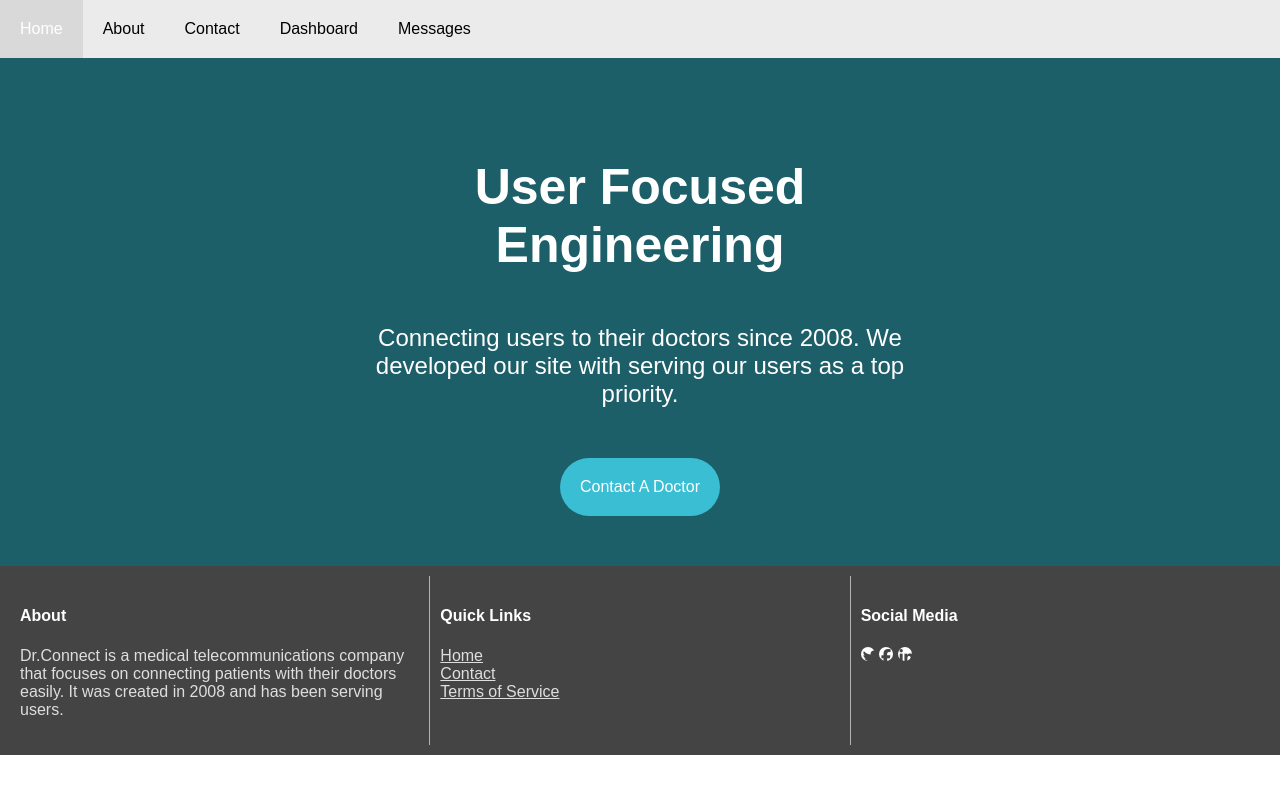
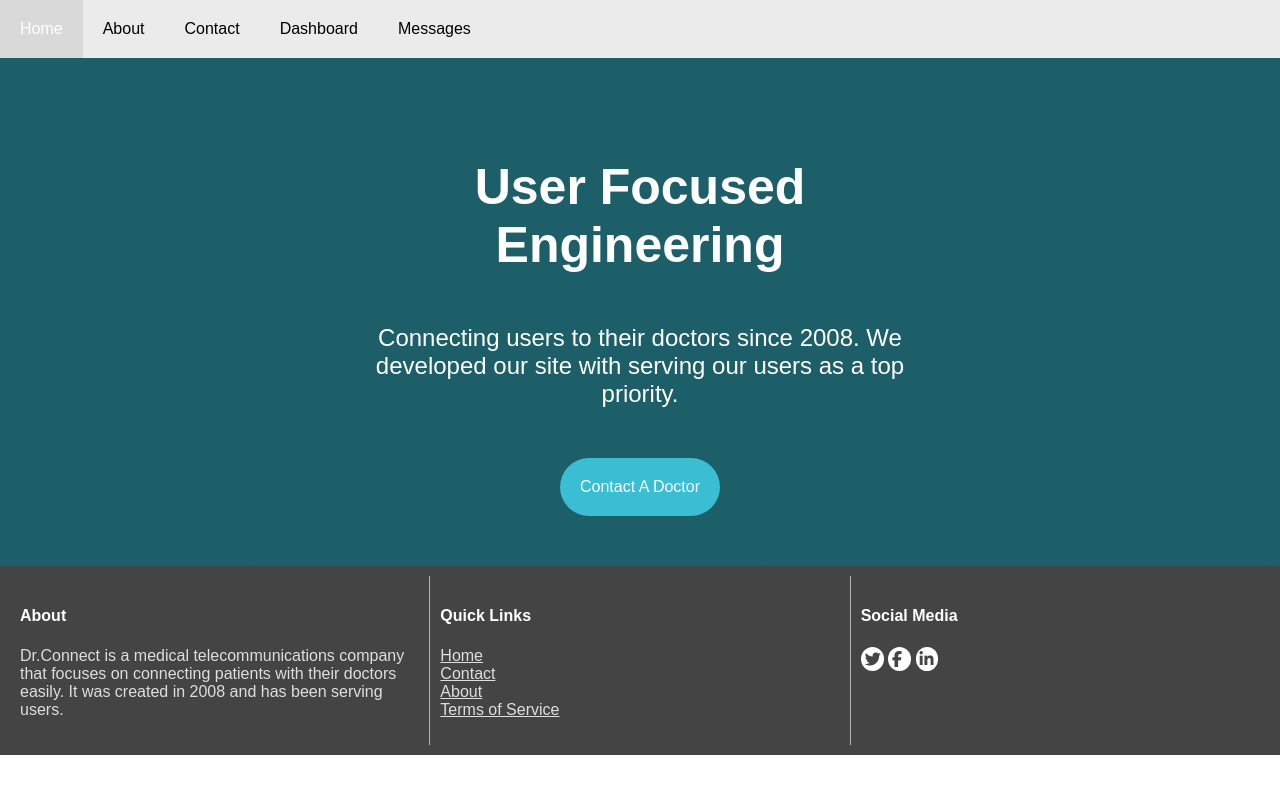
Before and after one commit to RoyceAroc/SFHS_TSA_2020-2021, a plain HTML site: page DrConnect/index.html in a window 1280 px wide. Drawn offline with Linux system fonts and the light colour scheme.

Commit message:
socialmedialinksbros

```diff
--- a/DrConnect/index.html
+++ b/DrConnect/index.html
@@ -50,6 +50,7 @@
             <section class="quicklink">
                 <a href="index.html">Home</a>
                 <a href="index.html">Contact</a>
+                <a href="index.html">About</a>
                 <a href="index.html">Terms of Service</a>
             </section>
         </section>
@@ -57,9 +58,9 @@
         <h4>
             Social Media
         </h4>
-            <a class="hyperlink" href="https://twitter.com/"><i class="fab fa-twitter socialmedia"></i></a>
-            <a class="hyperlink" href="https://www.facebook.com/"><i class="socialmedia fab fa-facebook-f socialmedia"></i></a>
-            <a class="hyperlink" href="https://www.linkedin.com/"><i class="fab fa-linkedin-in socialmedia"></i></a>
+            <a class="hyperlink" href="https://twitter.com/"><a href="https://twitter.com/" class="fab fa-twitter socialmedia"></a></a>
+            <a class="hyperlink" href="https://www.facebook.com/"><a href="https://www.facebook.com/" class="socialmedia fab fa-facebook-f socialmedia"></a></a>
+            <a class="hyperlink" href="https://www.linkedin.com/"><a href="https://www.linkedin.com/" class="fab fa-linkedin-in socialmedia"></a></a>
         </section>
     </footer>
     </body>
--- a/DrConnect/styles/footer.css
+++ b/DrConnect/styles/footer.css
@@ -20,10 +20,10 @@ footer p, footer a{
 }
 .socialmedia{
     border-radius: 50%;
-    width: 10px;
-    height: 10px;
-    padding: 2px;
+    width: 15px;
+    padding: 1%;
     background-color: white;
+    text-decoration:none;
     color:#444444;
 }
 .middle{
```
